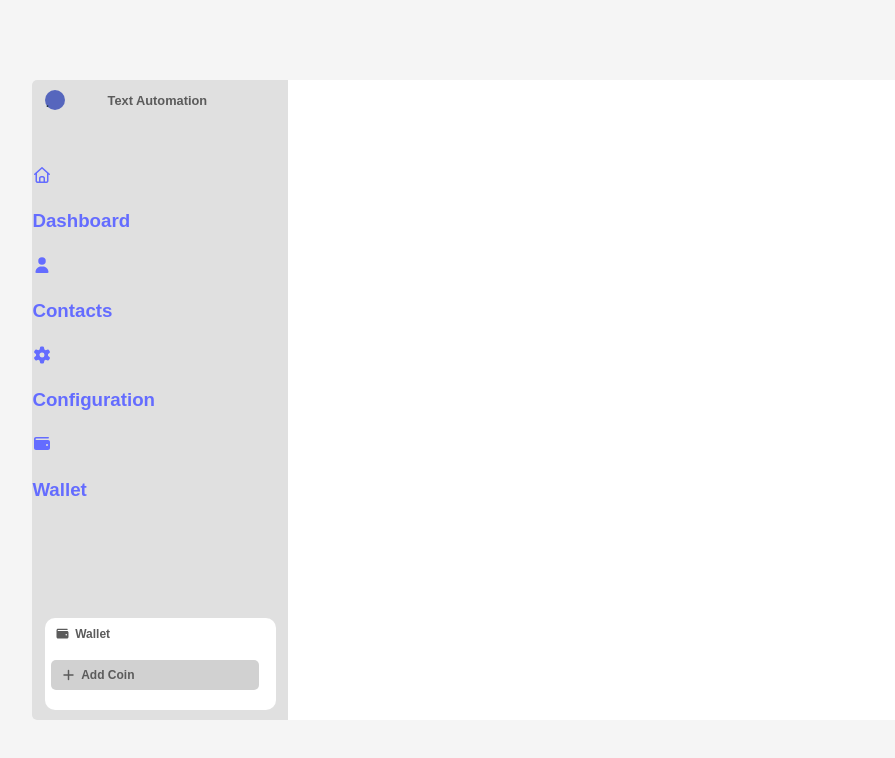
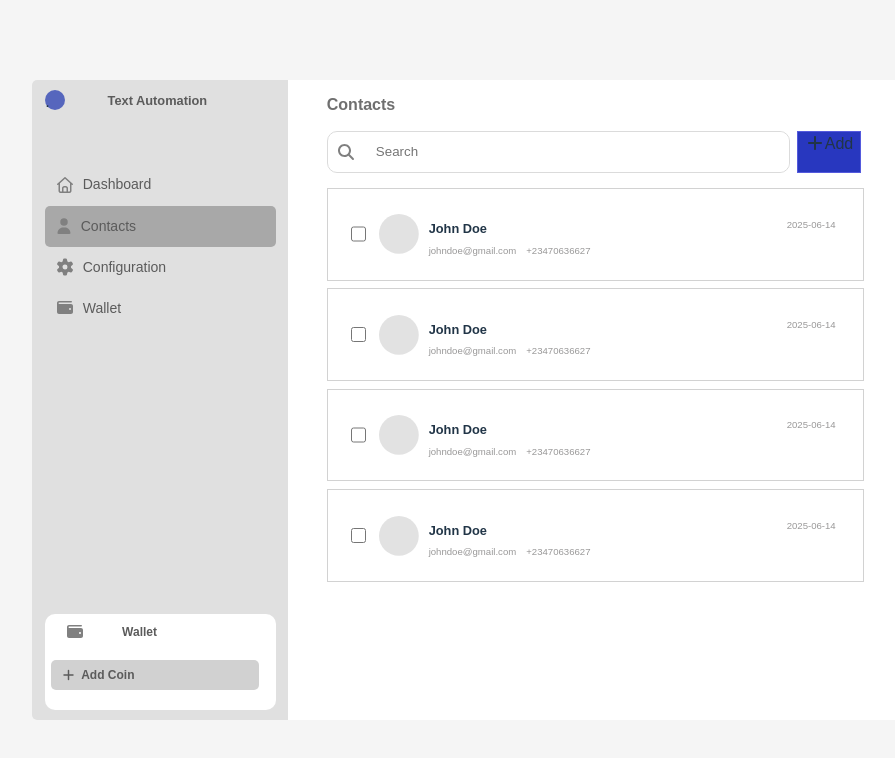
Before and after one commit to Netrue2025/Ai-Birthday-Automation, a React (Vite) app: page /#/contacts in a window 1280 px wide. Shown: the top 758 px of the page, without its empty margins (70-965 px from the left). Built offline with nearby package versions, Linux system fonts and the light colour scheme.

Commit message:
New update

```diff
--- a/src/App.jsx
+++ b/src/App.jsx
@@ -1,5 +1,6 @@
 import { Dashboard } from "./pages/dashboard"
 import { Contacts } from "./pages/contacts"
+import { Wallet } from "./pages/wallet"
 import { HashRouter as Router, Routes, Route } from "react-router-dom"
 
 function App() {
@@ -9,6 +10,7 @@ function App() {
       <Route path='/' element={ <Dashboard /> }></Route>
       <Route path='/contacts' element={ <Contacts /> }></Route>
       <Route path='/configuration' element={ <Contacts /> }></Route>
+      <Route path='/wallets' element={ <Wallet /> }></Route>
     </Routes>
   </Router>
 
--- /dev/null
+++ b/src/components/inputbox.jsx
@@ -0,0 +1,25 @@
+import "../styles/input.css"
+/* import all the icons in Free Solid, Free Regular, and Brands styles */
+import { FontAwesomeIcon } from '@fortawesome/react-fontawesome'
+import { library } from '@fortawesome/fontawesome-svg-core'
+import { fas } from '@fortawesome/free-solid-svg-icons'
+import { far } from '@fortawesome/free-regular-svg-icons'
+import { fab } from '@fortawesome/free-brands-svg-icons'
+library.add(fas, far, fab)
+
+export function Inputbox(){
+    return(
+        <div className="inputcontainer">
+            <input type="checkbox" className="chkbox"/>
+            <FontAwesomeIcon icon="fa-solid fa-circle" className="circle"/>
+            <div className="name">
+                <h5>John Doe</h5>
+                <div className="namenext">
+                    <p>johndoe@gmail.com</p>
+                    <p>+23470636627</p>
+                </div>
+            </div>
+            <p>2025-06-14</p>
+        </div>
+    )
+}
--- a/src/components/leftsidebar.jsx
+++ b/src/components/leftsidebar.jsx
@@ -39,7 +39,7 @@ export function Leftsidebar(props){
                                 <h3>Configuration</h3>
                             </div>
                     </Link>
-                    <Link to="/wallet">
+                    <Link to="/wallets">
                         <div className={props.wallet}>
                             <FontAwesomeIcon icon="fa-solid fa-wallet" className='fa'/>
                             <h3>Wallet</h3>
--- a/src/pages/contacts.jsx
+++ b/src/pages/contacts.jsx
@@ -1,20 +1,48 @@
+/* import all the icons in Free Solid, Free Regular, and Brands styles */
 import { FontAwesomeIcon } from '@fortawesome/react-fontawesome'
 import { library } from '@fortawesome/fontawesome-svg-core'
-import "../styles/maincontainer.css"
-/* import all the icons in Free Solid, Free Regular, and Brands styles */
 import { fas } from '@fortawesome/free-solid-svg-icons'
 import { far } from '@fortawesome/free-regular-svg-icons'
 import { fab } from '@fortawesome/free-brands-svg-icons'
 library.add(fas, far, fab)
-import { Link } from 'react-router-dom'
 import { Leftsidebar } from '../components/leftsidebar'
+import { Inputbox } from '../components/inputbox'
+import "../styles/contacts.css"
+import "../styles/maincontainer.css"
 
-import "../styles/contacts.css"
 
 export function Contacts(){
     return(
         <div className='mainContainer'>
-            <Leftsidebar />
+            <Leftsidebar  dashboard="dashboard2" contacts="contacts2" configuration="configuration2" wallet="wallet2"/>
+            <div className='contactbody'>
+
+                <div className='smheader'>
+                    <h2>Contacts</h2>
+                </div>
+
+                {/* Search Bar */}
+                <div className='searchcontainer'>
+                    <div className='search2'>
+                        <FontAwesomeIcon icon="fa-solid fa-magnifying-glass" className='searchFA'/>
+                        <input type="search" placeholder='Search' />
+                    </div>
+                    <div className='addcontainer'>
+                        <FontAwesomeIcon icon="fa-solid fa-plus" />
+                        <span>Add</span>
+                    </div>
+                </div>
+
+                <div>
+
+                </div>
+
+                {Array.from({ length: 4 }, () => (
+                        <Inputbox />
+                ))}
+
+            </div>
+
         </div>
 
     )
--- a/src/pages/dashboard.jsx
+++ b/src/pages/dashboard.jsx
@@ -1,6 +1,7 @@
 import { Leftsidebar } from "../components/leftsidebar"
 import { Topnavbar } from "../components/topnavebar"
 import "../styles/maincontainer.css"
+
 
 
 export function Dashboard(){
--- a/src/pages/wallet.jsx
+++ b/src/pages/wallet.jsx
@@ -7,9 +7,7 @@ import { far } from '@fortawesome/free-regular-svg-icons'
 import { fab } from '@fortawesome/free-brands-svg-icons'
 library.add(fas, far, fab)
 import { Link } from 'react-router-dom'
-import "../styles/leftsidebar.css"
-import "../styles/centercontent.css"
-import "../styles/rightsidebar.css"
+
 
 export function Wallet(){
     return(
@@ -27,12 +25,12 @@ export function Wallet(){
                     <h3>Dashboard</h3>
                 </div>
             </Link>
-            <Link to="/users">
+            {/* <Link to="/users">
                 <div className='contacts'>
                     <FontAwesomeIcon icon="fa-solid fa-user" className='fa'/>
                     <h3>Contacts</h3>
                 </div>
-            </Link>
+            </Link> */}
 
             <div className='wallet'>
                 <FontAwesomeIcon icon="fa-solid fa-wallet" className='fa'/>
--- a/src/styles/contacts.css
+++ b/src/styles/contacts.css
@@ -1,3 +1,95 @@
-.contacts {
-  background-color: rgba(117, 117, 117, 0.1058823529);
+.dashboard2, .contacts2, .wallet2, .configuration2 {
+  color: #5B5B5B;
+  font-size: 0.75rem;
+  display: flex;
+  width: 90%;
+  text-align: center;
+  margin: auto;
+}
+.dashboard2 h3, .contacts2 h3, .wallet2 h3, .configuration2 h3 {
+  text-align: left;
+  width: 60%;
+  margin: 10px;
+  font-weight: 100;
+}
+.dashboard2 .fa, .contacts2 .fa, .wallet2 .fa, .configuration2 .fa {
+  font-size: 1rem;
+  width: auto;
+  text-align: center;
+  margin: auto 5%;
+  margin-right: 0;
+  color: gray;
+}
+
+.contacts2 {
+  border-radius: 5px;
+  cursor: pointer;
+  background-color: rgb(168, 168, 168);
+}
+
+.wallet2:hover {
+  background-color: #d1d1d1;
+  cursor: pointer;
+}
+
+.dashboard2:hover {
+  background-color: #d1d1d1;
+  cursor: pointer;
+}
+
+.configuration2:hover {
+  background-color: #d1d1d1;
+  cursor: pointer;
+}
+
+.contactbody {
+  width: 75%;
+}
+.contactbody h2 {
+  font-size: 1rem;
+  font-family: sans-serif;
+  font-weight: 800;
+  margin-left: 5%;
+  color: rgba(91, 91, 91, 0.8784313725);
+}
+.contactbody .smheader p {
+  font-size: 0.75rem;
+  font-family: sans-serif;
+  font-weight: 700;
+  margin-left: 5%;
+  color: rgba(91, 91, 91, 0.8901960784);
+}
+.contactbody .searchcontainer {
+  display: flex;
+}
+.contactbody .searchcontainer .search2 {
+  width: 60%;
+  background-color: white;
+  border: 1px solid rgb(219, 219, 219);
+  display: flex;
+  height: 40px;
+  border-radius: 10px;
+  margin-left: 5%;
+  margin-bottom: 2%;
+}
+.contactbody .searchcontainer .search2 input {
+  border: none;
+  width: 90%;
+  float: right;
+  margin: 0 auto;
+  margin-right: 0;
+  border-radius: 10px;
+  outline: none;
+}
+.contactbody .searchcontainer .search2 .searchFA {
+  margin: auto;
+  color: gray;
+}
+.contactbody .searchcontainer .addcontainer {
+  border: 1px solid rgba(112, 112, 241, 0.616);
+  height: 40px;
+  width: 8%;
+  margin-left: 1%;
+  text-align: center;
+  background-color: rgba(0, 18, 180, 0.842);
 }/*# sourceMappingURL=contacts.css.map */
--- a/src/styles/contacts.scss
+++ b/src/styles/contacts.scss
@@ -1,3 +1,101 @@
-.contacts{
-    background-color: #7575751b;
+.dashboard2, .contacts2, .wallet2, .configuration2{
+    color: #5B5B5B;
+    font-size: 0.75rem;
+    display: flex;
+    width: 90%;
+    text-align: center;
+    margin: auto;
+
+
+    h3{
+        text-align: left;
+        width: 60%;
+        margin: 10px;
+        font-weight: 100;
+    }
+    .fa{
+        font-size: 1rem;
+        width: auto;
+        text-align: center;
+        margin: auto 5%;
+        margin-right: 0;
+        color:gray;
+    }
+
 }
+.contacts2{
+    border-radius: 5px;
+    cursor: pointer;
+    background-color: rgb(168, 168, 168);
+
+}
+.wallet2:hover{
+    background-color: #d1d1d1;
+    cursor: pointer;
+}
+.dashboard2:hover{
+    background-color: #d1d1d1;
+    cursor: pointer;
+}
+.configuration2:hover{
+        background-color: #d1d1d1;
+        cursor: pointer;
+}
+.contactbody{
+    width: 75%;
+
+    h2{
+        font-size: 1rem;
+        font-family: sans-serif;
+        font-weight: 800;
+        margin-left: 5%;
+        color: #5b5b5be0;
+    }
+    .smheader{
+        p{
+            font-size: 0.75rem;
+            font-family: sans-serif;
+            font-weight: 700;
+            margin-left: 5%;
+            color: #5b5b5be3;
+        }
+    }
+    .searchcontainer{
+        display: flex;
+
+        .search2{
+                width: 60%;
+                background-color: white;
+                border: 1px solid rgb(219, 219, 219);
+                display: flex;
+                height: 40px;
+                border-radius: 10px;
+                margin-left: 5%;
+                margin-bottom: 2%;
+
+            input{
+                border: none;
+                width: 90%;
+                float: right;
+                margin: 0 auto;
+                margin-right: 0;
+                border-radius: 10px;
+                outline: none;
+            }
+            .searchFA{
+                margin: auto;
+                color: gray;
+            }
+        }
+
+        .addcontainer{
+            border: 1px solid rgba(112, 112, 241, 0.616);
+            height: 40px;
+            width: 8%;
+            margin-left: 1%;
+            text-align: center;
+            background-color: rgba(0, 18, 180, 0.842);
+        }
+    }
+
+}
--- /dev/null
+++ b/src/styles/input.css
@@ -0,0 +1,52 @@
+.inputcontainer {
+  width: 70%;
+  padding: 2.5%;
+  margin-left: 5%;
+  border: 1px solid rgba(139, 139, 139, 0.384);
+  position: relative;
+  display: flex;
+  cursor: pointer;
+  box-sizing: border-box;
+  margin-bottom: 1%;
+}
+.inputcontainer .chkbox {
+  width: 3%;
+}
+.inputcontainer .circle {
+  margin: auto 10px;
+  color: rgb(226, 226, 226);
+  width: 8%;
+  height: auto;
+}
+.inputcontainer .name {
+  display: flex;
+  flex-direction: column;
+  line-height: 0;
+  text-align: left;
+  float: left;
+  width: 72%;
+}
+.inputcontainer .name h5 {
+  font-size: 0.8rem;
+  font-weight: 750;
+}
+.inputcontainer .name .namenext {
+  display: flex;
+  margin: 0;
+  text-align: left;
+  width: 40%;
+}
+.inputcontainer .name .namenext p {
+  font-size: 0.6rem;
+  color: rgb(153, 152, 152);
+  margin-top: 0;
+  text-align: left;
+  margin-right: 10px;
+}
+.inputcontainer p {
+  font-size: 0.6rem;
+  color: rgb(153, 152, 152);
+  width: auto;
+  text-align: right;
+  float: right;
+}/*# sourceMappingURL=input.css.map */
--- /dev/null
+++ b/src/styles/input.scss
@@ -0,0 +1,62 @@
+.inputcontainer{
+    width: 70%;
+    padding: 2.5%;
+    margin-left: 5%;
+    border: 1px solid rgba(139, 139, 139, 0.384);
+    position: relative;
+    display: flex;
+    cursor: pointer;
+    box-sizing: border-box;
+    margin-bottom: 1%;
+
+
+    .chkbox{
+        width:3%;
+    }
+    .circle{
+        margin: auto 10px;
+        color: rgb(226, 226, 226);
+        width: 8%;
+        height: auto;
+    }
+    .name{
+        display: flex;
+        flex-direction: column;
+
+        line-height: 0;
+        text-align: left;
+        float: left;
+        width: 72%;
+
+        h5{
+            font-size: 0.8rem;
+            font-weight: 750;
+
+
+        }
+        .namenext{
+            display: flex;
+            margin: 0;
+            text-align: left;
+            width: 40%;
+
+            p{
+                font-size: 0.6rem;
+                color: rgb(153, 152, 152);
+                margin-top: 0;
+                text-align: left;
+                margin-right: 10px;
+
+            }
+        }
+    }
+    p{
+        font-size: 0.6rem;
+        color: rgb(153, 152, 152);
+
+        width: auto;
+        text-align: right;
+        float: right;
+    }
+
+}
```
Also changed, not shown: src/components/composer.jsx (added, +7 -0 lines), 2 other files (tests, documents, lock files or other folders).
